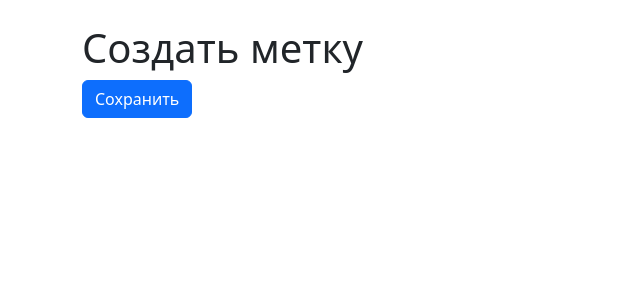
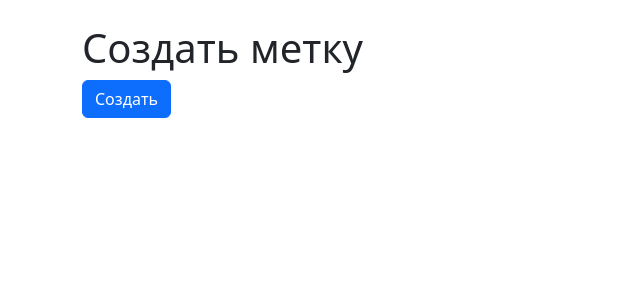
Before and after one commit to ntenengolts/python-project-52, a Django app: page /labels/create/ in a window 1280 px wide. Shown: the part 56-356 px from the top of the page, without its empty margins (0-640 px from the left). Run offline with Django 5.2, Linux system fonts and the light colour scheme; the visitor is signed in with stand-in values (Sample User, id 1); parts of the project's set-up code (start-up, migrations or seed data) failed here and were passed over; some libraries are stand-ins or nearby versions.

Commit message:
fix15 text

```diff
--- a/task_manager/templates/label_form.html
+++ b/task_manager/templates/label_form.html
@@ -2,10 +2,12 @@
 {% load django_bootstrap5 %}
 
 {% block content %}
-<h1>{% if form.instance.pk %}Изменить{% else %}Создать{% endif %} метку</h1>
+<h1>{% if form.instance.pk %}Изменение метки{% else %}Создать метку{% endif %}</h1>
 <form method="post">
   {% csrf_token %}
   {% bootstrap_form form %}
-  <button type="submit" class="btn btn-primary">Сохранить</button>
+  <button type="submit" class="btn btn-primary">
+    {% if form.instance.pk %}Изменить{% else %}Создать{% endif %}
+  </button>
 </form>
 {% endblock %}
--- a/task_manager/templates/status_form.html
+++ b/task_manager/templates/status_form.html
@@ -2,7 +2,7 @@
 {% load django_bootstrap5 %}
 
 {% block content %}
-<h1>{% if form.instance.pk %}Изменить статус{% else %}Создать статус{% endif %}</h1>
+<h1>{% if form.instance.pk %}Изменение статуса{% else %}Создать статус{% endif %}</h1>
 <form method="post">
   {% csrf_token %}
   {% bootstrap_form form %}
--- a/task_manager/templates/tasks_form.html
+++ b/task_manager/templates/tasks_form.html
@@ -9,6 +9,8 @@
 <form method="post">
     {% csrf_token %}
     {% bootstrap_form form %}
-    <button type="submit" class="btn btn-primary">Сохранить</button>
+    <button type="submit" class="btn btn-primary">
+      {% if form.instance.pk %}Изменить{% else %}Создать{% endif %}
+    </button>
 </form>
 {% endblock %}
```
